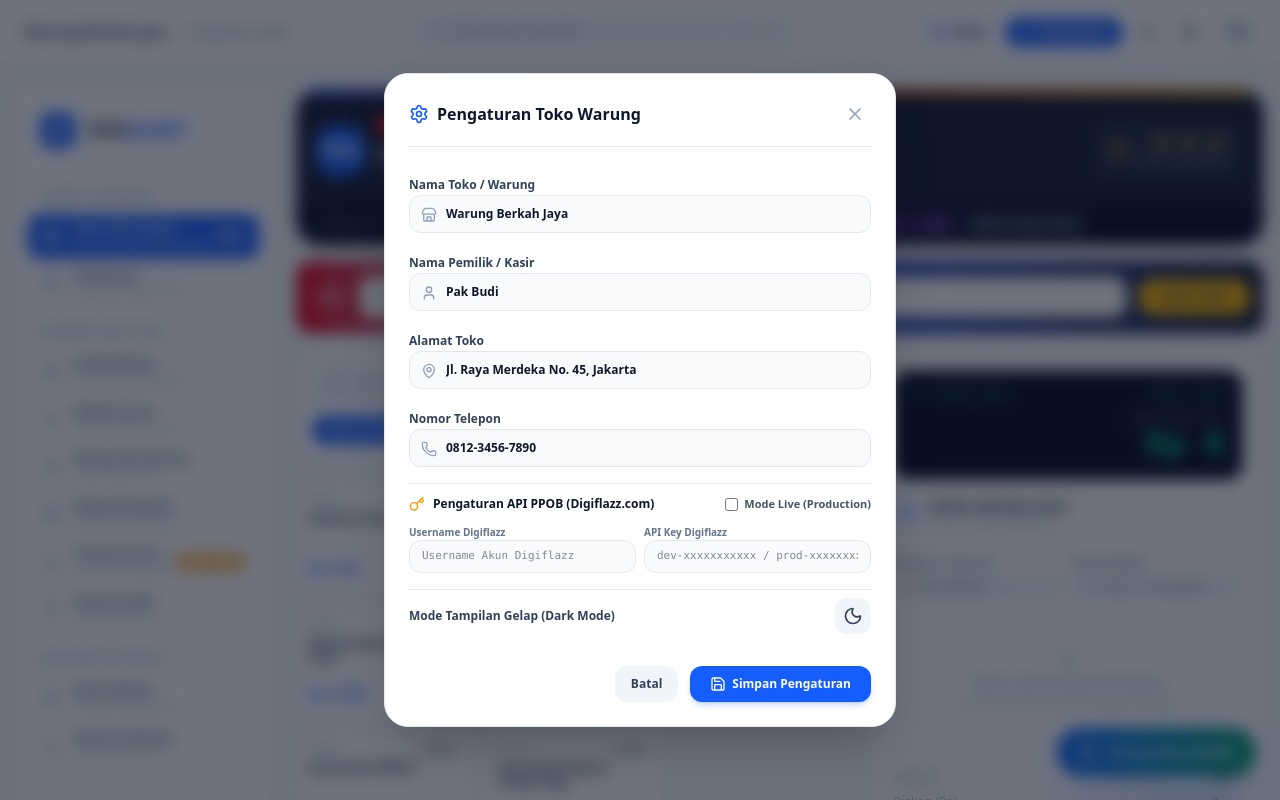
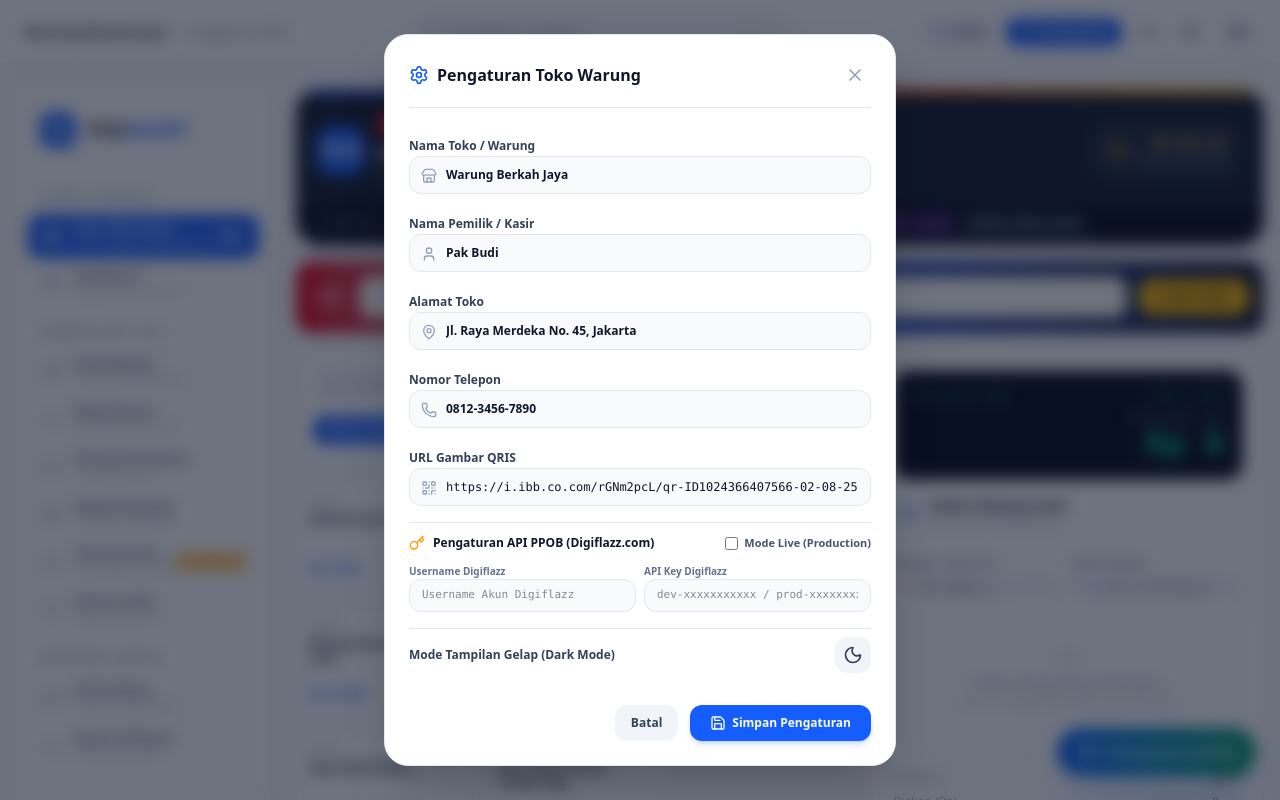
Before and after one commit to NakataArdnta/WebitePOS, a React (Vite) app: page / in a window 1280 px wide. Both pictures are taken after a click on the button 1189 px from the left and 31 px from the top of the page. Shown: the top 800 px of the page. Built offline with nearby package versions, Linux system fonts and the light colour scheme.

Commit message:
Add files via upload

```diff
--- a/package.json
+++ b/package.json
@@ -20,7 +20,6 @@
     "canvas-confetti": "^1.9.4",
     "dotenv": "^17.2.3",
     "express": "^4.21.2",
-    "git": "^0.1.5",
     "lucide-react": "^0.546.0",
     "motion": "^12.23.24",
     "qrcode": "^1.5.4",
@@ -30,13 +29,13 @@
     "xlsx": "^0.18.5"
   },
   "devDependencies": {
-    "@types/express": "^4.17.21",
     "@types/node": "^22.14.0",
     "autoprefixer": "^10.4.21",
     "esbuild": "^0.25.0",
     "tailwindcss": "^4.1.14",
     "tsx": "^4.21.0",
     "typescript": "~5.8.2",
-    "vite": "^6.2.3"
+    "vite": "^6.2.3",
+    "@types/express": "^4.17.21"
   }
 }
--- a/src/components/PosKasirView.tsx
+++ b/src/components/PosKasirView.tsx
@@ -853,6 +853,7 @@ export const PosKasirView: React.FC<PosKasirViewProps> = ({
         orderId={qrisOrderId}
         itemName={`[POSMAIN] ${cart.length} item - ${customerName || 'Pelanggan Kasir'}`}
         customerName={customerName || settings.storeOwner}
+        qrisImageUrl={settings.qrisImageUrl}
         onClose={() => setShowQrisModal(false)}
         onSuccess={() => {
           setShowQrisModal(false);
--- a/src/components/QrisModal.tsx
+++ b/src/components/QrisModal.tsx
@@ -9,6 +9,7 @@ interface QrisModalProps {
   orderId: string;
   itemName: string;
   customerName?: string;
+  qrisImageUrl?: string;
   onClose: () => void;
   onSuccess: () => void;
 }
@@ -19,6 +20,7 @@ export const QrisModal: React.FC<QrisModalProps> = ({
   orderId,
   itemName,
   customerName,
+  qrisImageUrl,
   onClose,
   onSuccess,
 }) => {
@@ -34,13 +36,13 @@ export const QrisModal: React.FC<QrisModalProps> = ({
 
   if (!isOpen) return null;
 
-  // Standardized EMVCo QRIS payload format
-  const padAmount = String(Math.round(amount)).padStart(6, '0');
-  const qrisPayload = `00020101021226680016ID.CO.QRIS.POS0118936009140000000000020300303UMI51440014ID.LINKAJA.WWW0215ID102003847291252045812530336054${padAmount.length}${padAmount}5802ID5912WARUNG POS PPOB6007JAKARTA61051234562070703A016304C91E`;
-  const qrImageUrl = `https://api.qrserver.com/v1/create-qr-code/?size=250x250&data=${encodeURIComponent(qrisPayload)}`;
+  // Custom or default image URL for QRIS
+  const displayQrUrl =
+    qrisImageUrl ||
+    'https://i.ibb.co.com/rGNm2pcL/qr-ID1024366407566-02-08-25-175412960-1754129607749.jpg';
 
   const handleCopy = () => {
-    navigator.clipboard.writeText(qrisPayload);
+    navigator.clipboard.writeText(displayQrUrl);
     setCopied(true);
     setTimeout(() => setCopied(false), 2000);
   };
@@ -101,10 +103,10 @@ export const QrisModal: React.FC<QrisModalProps> = ({
             <div className="flex flex-col items-center justify-center space-y-3">
               <div className="p-4 bg-white rounded-2xl border-2 border-rose-200 shadow-md relative group">
                 <img
-                  src={qrImageUrl}
+                  src={displayQrUrl}
                   alt="QRIS Code"
                   referrerPolicy="no-referrer"
-                  className="w-48 h-48 object-contain rounded-lg"
+                  className="w-56 h-56 object-contain rounded-lg"
                 />
                 <div className="absolute inset-x-0 bottom-1 flex justify-center">
                   <span className="px-2 py-0.5 bg-rose-600 text-white text-[9px] font-black rounded-md tracking-widest shadow">
--- a/src/components/SettingsModal.tsx
+++ b/src/components/SettingsModal.tsx
@@ -21,6 +21,7 @@ export const SettingsModal: React.FC<SettingsModalProps> = ({
   const [storeOwner, setStoreOwner] = useState(settings.storeOwner);
   const [storeAddress, setStoreAddress] = useState(settings.storeAddress);
   const [storePhone, setStorePhone] = useState(settings.storePhone);
+  const [qrisImageUrl, setQrisImageUrl] = useState(settings.qrisImageUrl || 'https://i.ibb.co.com/rGNm2pcL/qr-ID1024366407566-02-08-25-175412960-1754129607749.jpg');
   const [darkMode, setDarkMode] = useState(settings.darkMode);
 
   // Digiflazz API Keys
@@ -38,6 +39,7 @@ export const SettingsModal: React.FC<SettingsModalProps> = ({
       storeOwner,
       storeAddress,
       storePhone,
+      qrisImageUrl,
       darkMode,
       digiflazzUsername,
       digiflazzApiKey,
@@ -131,6 +133,22 @@ export const SettingsModal: React.FC<SettingsModalProps> = ({
               </div>
             </div>
 
+            <div className="space-y-1">
+              <label className="text-xs font-bold text-slate-700 dark:text-slate-300">
+                URL Gambar QRIS
+              </label>
+              <div className="relative">
+                <QrCode className="w-4 h-4 absolute left-3 top-3 text-slate-400" />
+                <input
+                  type="text"
+                  placeholder="https://..."
+                  value={qrisImageUrl}
+                  onChange={(e) => setQrisImageUrl(e.target.value)}
+                  className="w-full pl-9 pr-3 py-2.5 rounded-xl bg-slate-50 dark:bg-slate-800 border border-slate-200 dark:border-slate-700 text-xs font-mono focus:outline-none focus:ring-2 focus:ring-blue-600"
+                />
+              </div>
+            </div>
+
             {/* Digiflazz PPOB Integration Section */}
             <div className="pt-3 border-t border-slate-200 dark:border-slate-800 space-y-3">
               <div className="flex items-center justify-between">
--- a/src/services/StorageManager.ts
+++ b/src/services/StorageManager.ts
@@ -126,6 +126,7 @@ const DEFAULT_SETTINGS: AppSettings = {
   darkMode: false,
   autoSave: true,
   currencySymbol: 'Rp',
+  qrisImageUrl: 'https://i.ibb.co.com/rGNm2pcL/qr-ID1024366407566-02-08-25-175412960-1754129607749.jpg',
 };
 
 export class StorageManager {
--- a/src/types.ts
+++ b/src/types.ts
@@ -83,6 +83,10 @@ export interface AppSettings {
   darkMode: boolean;
   autoSave: boolean;
   currencySymbol: string;
+  qrisImageUrl?: string;
+  digiflazzUsername?: string;
+  digiflazzApiKey?: string;
+  digiflazzIsProduction?: boolean;
 }
 
 export interface UndoAction {
```
